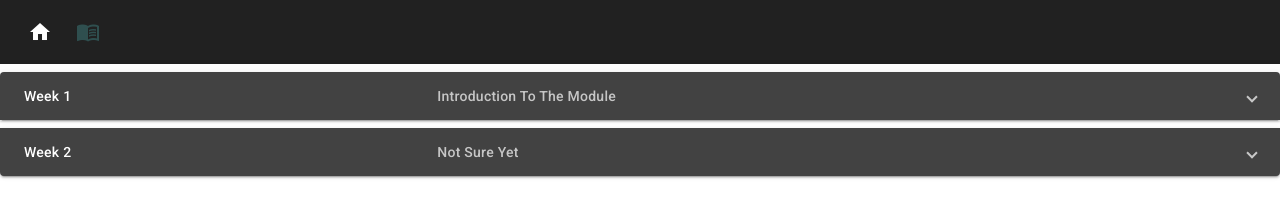
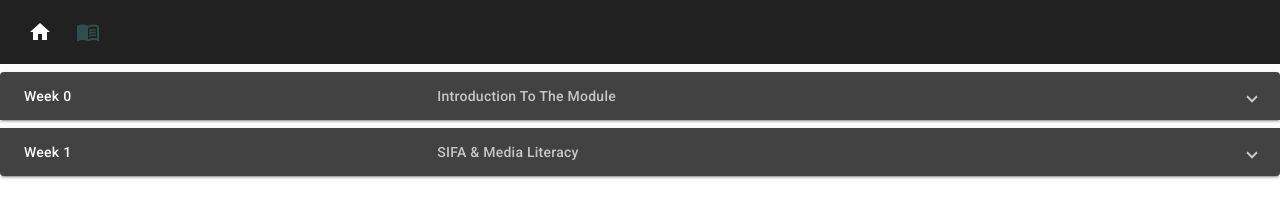
Before and after one commit to salmaanakhtar/salmaanakhtar.github.io, an Angular app: page /blog in a window 1280 px wide. Shown: the top 212 px of the page. Built offline with nearby package versions, Linux system fonts and the light colour scheme.

Commit message:
Add SIFA content For Week 1

```diff
--- a/src/app/bloghomepage/bloghomepage.component.html
+++ b/src/app/bloghomepage/bloghomepage.component.html
@@ -3,14 +3,14 @@
                        (closed)="panelOpenState = false">
     <mat-expansion-panel-header >
       <mat-panel-title>
-        Week 1
+        Week 0
       </mat-panel-title>
       <mat-panel-description>
         Introduction To The Module
       </mat-panel-description>
     </mat-expansion-panel-header>
     <div>
-      <p>We were introduced to the module content and ...</p>
+      <p>We were introduced to the module content. There is no further content for this week</p>
     </div>
   </mat-expansion-panel>
 
@@ -18,12 +18,13 @@
                        (closed)="panelOpenState = false">
     <mat-expansion-panel-header>
       <mat-panel-title>
-        Week 2
+        Week 1
       </mat-panel-title>
       <mat-panel-description>
-        Not Sure Yet
+        SIFA & Media Literacy
       </mat-panel-description>
     </mat-expansion-panel-header>
-    <p>Not Sure Yet</p>
+    <h1>SIFA </h1>
+    <img src="https://i.imgur.com/qrKJtMx.jpg">
   </mat-expansion-panel>
 </mat-accordion>
```
Also changed, not shown: 3 other files (tests, documents, lock files or other folders).
